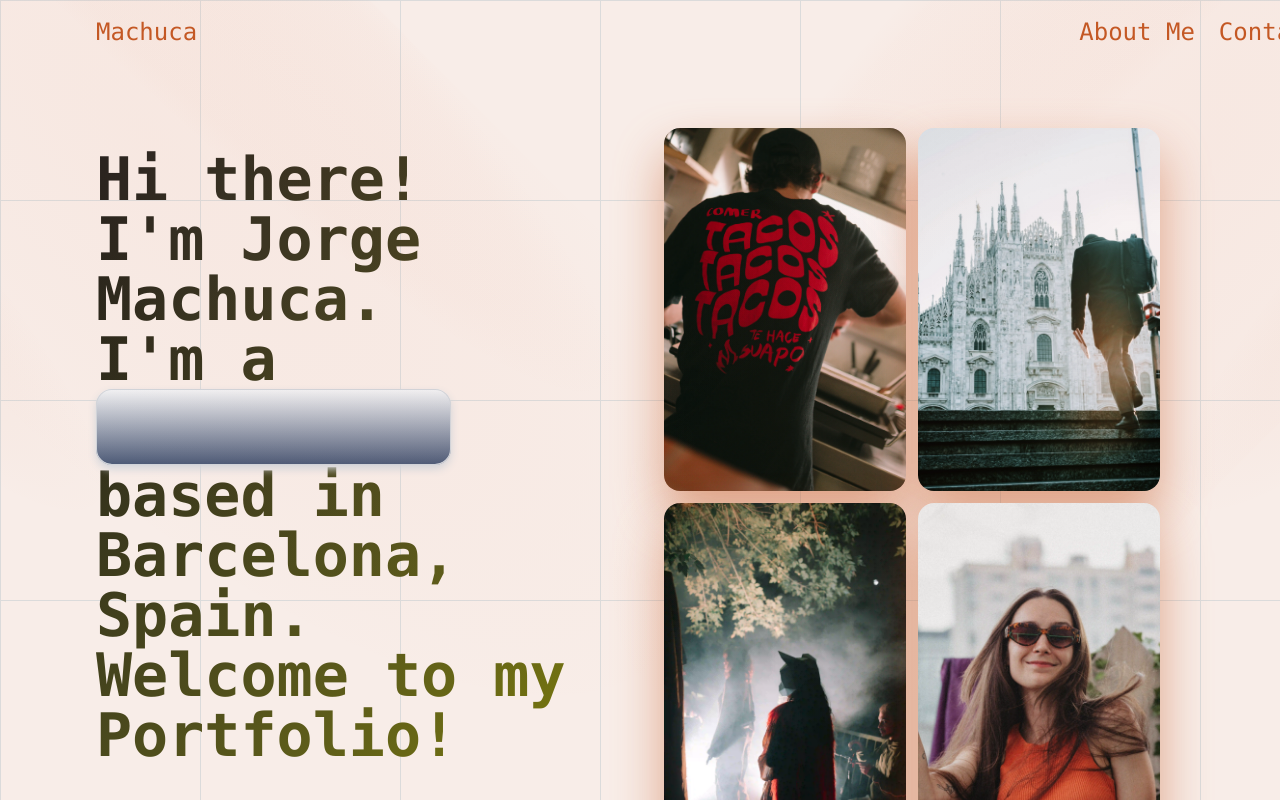
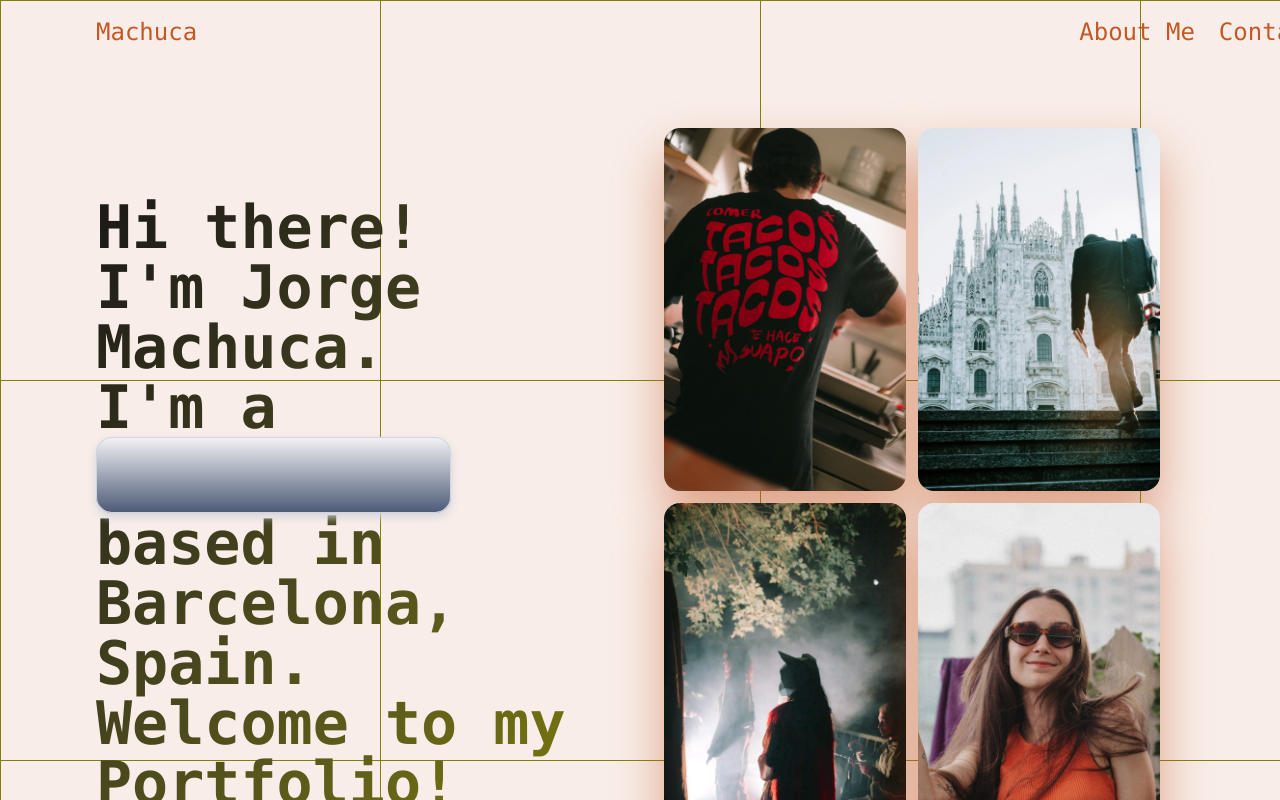
Before and after one commit to Machvca/portfoliophotos, a Next.js app: page / in a window 1280 px wide. Shown: the top 800 px of the page. Built offline with nearby package versions, Linux system fonts and the light colour scheme.

Commit message:
fixing hero section

```diff
--- a/app/components/ui/container-text-flip.tsx
+++ b/app/components/ui/container-text-flip.tsx
@@ -54,14 +54,13 @@ export function ContainerTextFlip({
   }, [words, interval]);
 
   return (
-
     <motion.div
       layout
       layoutId={`words-here-${id}`}
       animate={{ width }}
       transition={{ duration: animationDuration / 2000 }}
       className={cn(
-      "relative inline-block rounded md:rounded-2xl md:p-2 text-center text-xl md:text-6xl dark:text-stone-100",
+        "relative inline-block rounded md:rounded-2xl md:p-2 text-center text-2xl md:text-3xl lg:text-5xl xl:text-6xl dark:text-stone-100",
         "[background:linear-gradient(to_bottom,#f3f4f6,#4b5976)]",
         "shadow-[inset_0_-1px_#d1d5db,inset_0_0_0_1px_#d1d5db,_0_4px_8px_#d1d5db]",
         "dark:[background:linear-gradient(to_bottom,#c45824,#c45824)]",
--- a/app/components/ui/spothlight-new.tsx.tsx
+++ /dev/null
@@ -1,128 +0,0 @@
-"use client";
-import React from "react";
-import { motion } from "framer-motion";
-
-type SpotlightProps = {
-  gradientFirst?: string;
-  gradientSecond?: string;
-  gradientThird?: string;
-  translateY?: number;
-  width?: number;
-  height?: number;
-  smallWidth?: number;
-  duration?: number;
-  xOffset?: number;
-};
-
-export const Spotlight = ({
-  gradientFirst = "radial-gradient(68.54% 68.72% at 55.02% 31.46%, hsla(16, 71%, 75%, 0.08) 0%, hsla(16, 71%, 55%, 0.02) 50%, hsla(16, 71%, 45%, 0) 80%)",
-  gradientSecond = "radial-gradient(50% 50% at 50% 50%, hsla(16, 71%, 75%, 0.06) 0%, hsla(16, 71%, 55%, 0.02) 80%, transparent 100%)",
-  gradientThird = "radial-gradient(50% 50% at 50% 50%, hsla(16, 71%, 75%, 0.04) 0%, hsla(16, 71%, 45%, 0.02) 80%, transparent 100%)",
-  translateY = -350,
-  width = 560,
-  height = 1380,
-  smallWidth = 240,
-  duration = 7,
-  xOffset = 100,
-}: SpotlightProps = {}) => {
-  return (
-    <motion.div
-      initial={{
-        opacity: 0,
-      }}
-      animate={{
-        opacity: 1,
-      }}
-      transition={{
-        duration: 1.5,
-      }}
-      className="pointer-events-none absolute inset-0 h-full w-full"
-    >
-      <motion.div
-        animate={{
-          x: [0, xOffset, 0],
-        }}
-        transition={{
-          duration,
-          repeat: Infinity,
-          repeatType: "reverse",
-          ease: "easeInOut",
-        }}
-        className="absolute top-0 left-0 w-screen h-screen z-40 pointer-events-none"
-      >
-        <div
-          style={{
-            transform: `translateY(${translateY}px) rotate(-45deg)`,
-            background: gradientFirst,
-            width: `${width}px`,
-            height: `${height}px`,
-          }}
-          className={`absolute top-0 left-0`}
-        />
-
-        <div
-          style={{
-            transform: "rotate(-45deg) translate(5%, -50%)",
-            background: gradientSecond,
-            width: `${smallWidth}px`,
-            height: `${height}px`,
-          }}
-          className={`absolute top-0 left-0 origin-top-left`}
-        />
-
-        <div
-          style={{
-            transform: "rotate(-45deg) translate(-180%, -70%)",
-            background: gradientThird,
-            width: `${smallWidth}px`,
-            height: `${height}px`,
-          }}
-          className={`absolute top-0 left-0 origin-top-left`}
-        />
-      </motion.div>
-
-      <motion.div
-        animate={{
-          x: [0, -xOffset, 0],
-        }}
-        transition={{
-          duration,
-          repeat: Infinity,
-          repeatType: "reverse",
-          ease: "easeInOut",
-        }}
-        className="absolute top-0 right-0 w-screen h-screen z-40 pointer-events-none"
-      >
-        <div
-          style={{
-            transform: `translateY(${translateY}px) rotate(45deg)`,
-            background: gradientFirst,
-            width: `${width}px`,
-            height: `${height}px`,
-          }}
-          className={`absolute top-0 right-0`}
-        />
-
-        <div
-          style={{
-            transform: "rotate(45deg) translate(-5%, -50%)",
-            background: gradientSecond,
-            width: `${smallWidth}px`,
-            height: `${height}px`,
-          }}
-          className={`absolute top-0 right-0 origin-top-right`}
-        />
-
-        <div
-          style={{
-            transform: "rotate(45deg) translate(180%, -70%)",
-            background: gradientThird,
-            width: `${smallWidth}px`,
-            height: `${height}px`,
-          }}
-          className={`absolute top-0 right-0 origin-top-right`}
-        />
-      </motion.div>
-    </motion.div>
-  );
-};
--- a/app/sections/Hero.tsx
+++ b/app/sections/Hero.tsx
@@ -1,7 +1,6 @@
 "use client";
 import React from "react";
 import { cn } from "../../lib/utils";
-
 import Image from "next/image";
 import Link from "next/link";
 import portrait11 from "../../assets/images/portrait11.webp";
@@ -9,7 +8,6 @@ import main2 from "../../assets/images/main2.webp";
 import milan2 from "../../public/images/milan2.webp";
 import sh11 from "../../assets/images/sh11.webp";
 import { ContainerTextFlip } from "../components/ui/container-text-flip";
-import { Spotlight } from "../components/ui/spothlight-new.tsx";
 import { motion } from "framer-motion";
 
 export function Hero() {
@@ -38,19 +36,18 @@ export function Hero() {
 
   return (
     <section className="relative w-full overflow-hidden md:px-24 mb-8">
-      <Spotlight />
       <div
         className={cn(
           "absolute inset-0 h-full",
-          "bg-size-[200px_200px]",
-          "bg-[linear-gradient(to_right,#dbdbdb_1px,transparent_1px),linear-gradient(to_bottom,#dbdbdb_1px,transparent_1px)]"
+          "bg-size-[380px_380px]",
+          "bg-[linear-gradient(to_right,#808000_1px,transparent_1px),linear-gradient(to_bottom,#808000_1px,transparent_1px)]"
         )}
       />
       <div className="relative grid grid-cols-1 md:grid-cols-2 h-full w-full items-center justify-center md:py-12">
         {/* Texto principal */}
         <div className="min-h-[50vh] relative w-full justify-center md:-mt-96">
           <div className="absolute inset-0 w-full h-full z-10 mask-[radial-gradient(transparent,white)] pointer-events-none" />
-          <div className="grid mb-32 md:mb-0 md:mt-48 mt-28 z-20 font-mono font-bold text-2xl md:text-6xl pointer-events-none md:items-start text-center md:text-left mx-auto bg-clip-text text-transparent bg-gradient-to-tl from-verde-oliva to-stone-900">
+          <div className="grid mb-32 md:mb-0 md:mt-72 mt-28 z-20 font-mono font-bold text-2xl md:text-3xl lg:text-5xl xl:text-6xl pointer-events-none md:items-start text-center md:text-left mx-auto bg-clip-text text-transparent bg-gradient-to-tl from-verde-oliva to-stone-900">
             <h1>
               Hi there! <br /> I&apos;m Jorge Machuca.
               <span>
@@ -76,7 +73,8 @@ export function Hero() {
                   className={cn(
                     "group relative cursor-pointer overflow-hidden rounded-2xl",
                     "transform transition duration-500 hover:scale-105 hover:opacity-100",
-                    "filter drop-shadow-[0_25px_25px_#c458247f]"
+                    "filter drop-shadow-[0_25px_25px_#c458247f]",
+                    "hover:mask-t-from-99 hover:mask-b-from-99"
                   )}
                 >
                   <Image
@@ -93,10 +91,10 @@ export function Hero() {
                   />
                   <p
                     className={cn(
-                      "absolute bottom-4 left-4 text-sm md:text-3xl font-medium text-terracota",
+                      "absolute bottom-4 left-4 text-xs md:text-3xl font-medium text-terracota",
                       "transition-all duration-500",
-                      "bg-gradient-to-t from-terracota/10 to-transparent",
-                      "md:bg-none md:text-stone-950",
+                      "bg-gradient-to-t from-terracota to-transparent",
+                      "md:bg-none ",
                       "opacity-100 md:opacity-0 md:group-hover:opacity-100"
                     )}
                   >
```
Lines whose indentation alone changed are shown as unchanged.
